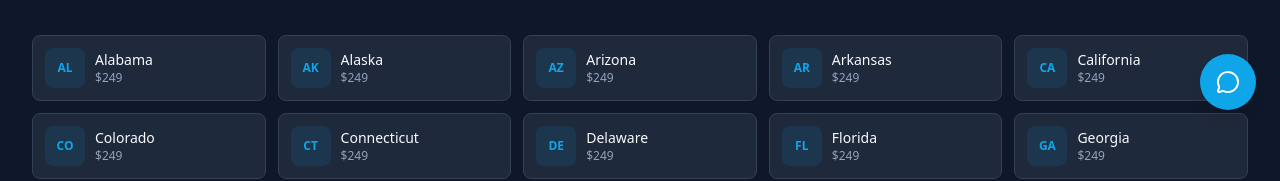
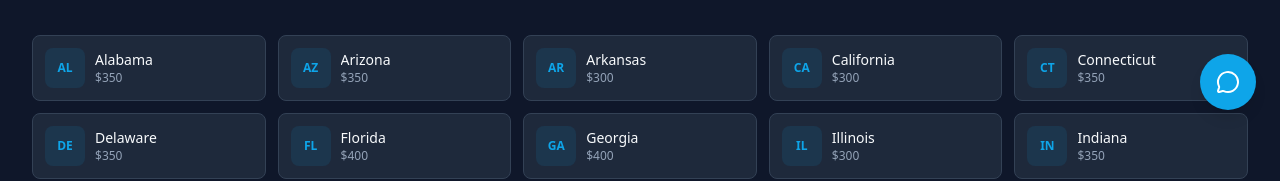
Before and after one commit to FacelessMedia/onlinetintexemption, a Next.js app: page /book in a window 1280 px wide. Shown: the part 666-847 px from the top of the page. Built offline with nearby package versions, Linux system fonts and the light colour scheme.

Commit message:
Add 3-tier pricing (green/yellow/red map), legend, conditional CTAs for non-offered states, dynamic state-specific pricing, NJ/VT exemption fix

```diff
--- a/src/app/[stateSlug]/page.tsx
+++ b/src/app/[stateSlug]/page.tsx
@@ -37,7 +37,9 @@ export async function generateMetadata({ params }: PageProps): Promise<Metadata>
   const canonical = `https://www.onlinetintexemption.com/${state.slug}-window-tint-medical-exemption`;
   return {
     title: `${state.name} Window Tint Medical Exemption Guide 2026`,
-    description: `Get your ${state.name} medical window tint exemption online. ${state.heroDescription} Fast approval, $249 flat rate.`,
+    description: state.offered
+      ? `Get your ${state.name} medical window tint exemption online. ${state.heroDescription} Fast approval, $${state.price} flat rate.`
+      : `${state.name} window tint laws and medical exemption info. ${state.heroDescription}`,
     keywords: [
       `${state.name} window tint exemption`,
       `${state.name} medical tint exemption`,
@@ -96,13 +98,15 @@ export default async function StatePage({ params }: PageProps) {
         url: "https://www.onlinetintexemption.com",
         telephone: "+1-734-338-8453",
       },
+      ...(state.offered ? {
         offers: {
           "@type": "Offer",
-        price: "249",
+          price: String(state.price),
           priceCurrency: "USD",
           availability: "https://schema.org/InStock",
           url: `https://www.onlinetintexemption.com/book/${state.slug}`,
         },
+      } : {}),
     },
   };
 
@@ -145,15 +149,25 @@ export default async function StatePage({ params }: PageProps) {
             <p className="mt-4 text-lg text-muted-foreground">
               {state.heroDescription}
             </p>
+            {state.offered ? (
               <div className="mt-6">
                 <Link
                   href={`/book/${state.slug}`}
                   className="inline-flex items-center justify-center rounded-lg bg-primary px-6 py-3 text-base font-semibold text-primary-foreground hover:bg-primary/90 transition-colors"
                 >
-                Get Your {state.abbreviation} Exemption
+                  Get Your {state.abbreviation} Exemption — ${state.price}
                   <ChevronRight className="ml-2 h-5 w-5" />
                 </Link>
               </div>
+            ) : (
+              <div className="mt-6 rounded-lg border border-yellow-500/30 bg-yellow-500/10 p-4">
+                <p className="text-sm text-foreground font-semibold">
+                  {state.allowsMedicalExemption
+                    ? `OnlineTintExemption does not currently offer services in ${state.name}. Contact your local DMV or physician for medical exemption options.`
+                    : `${state.name} does not allow medical window tint exemptions.`}
+                </p>
+              </div>
+            )}
           </div>
         </div>
       </section>
@@ -344,6 +358,7 @@ export default async function StatePage({ params }: PageProps) {
             )}
 
             {/* Bottom CTA */}
+            {state.offered ? (
               <section className="rounded-xl border border-border bg-card p-8">
                 <h2 className="text-2xl font-bold text-card-foreground mb-2">
                   Get Your {state.name} Window Tint Exemption Today
@@ -355,15 +370,37 @@ export default async function StatePage({ params }: PageProps) {
                   href={`/book/${state.slug}`}
                   className="inline-flex items-center justify-center rounded-lg bg-primary px-6 py-3 text-base font-semibold text-primary-foreground hover:bg-primary/90 transition-colors"
                 >
-                Get Started Now
+                  Get Started — ${state.price}
                   <ChevronRight className="ml-2 h-5 w-5" />
                 </Link>
               </section>
+            ) : (
+              <section className="rounded-xl border border-yellow-500/30 bg-yellow-500/5 p-8">
+                <h2 className="text-2xl font-bold text-card-foreground mb-2">
+                  {state.allowsMedicalExemption
+                    ? `${state.name} Medical Tint Exemption — Not Available Through Us`
+                    : `${state.name} Does Not Allow Medical Tint Exemptions`}
+                </h2>
+                <p className="text-muted-foreground mb-4">
+                  {state.allowsMedicalExemption
+                    ? `While ${state.name} does allow medical window tint exemptions, OnlineTintExemption does not currently offer services in this state. We recommend contacting your local DMV or a licensed physician in ${state.name} for assistance.`
+                    : `${state.name} does not have a medical exemption program for window tint. Even with a doctor's note, darker tints beyond the legal limit are not permitted.`}
+                </p>
+                <Link
+                  href="/contact"
+                  className="inline-flex items-center justify-center rounded-lg border border-border bg-card px-6 py-3 text-base font-semibold text-foreground hover:bg-muted transition-colors"
+                >
+                  Contact Us With Questions
+                  <ChevronRight className="ml-2 h-5 w-5" />
+                </Link>
+              </section>
+            )}
           </div>
 
           {/* Sidebar */}
           <aside className="lg:col-span-1">
             <div className="sticky top-28 space-y-6">
+              {state.offered ? (
                 <div className="rounded-xl border border-primary/30 bg-card p-6">
                   <h3 className="text-lg font-bold text-card-foreground mb-4">
                     Get Your {state.name} Exemption
@@ -386,11 +423,29 @@ export default async function StatePage({ params }: PageProps) {
                     href={`/book/${state.slug}`}
                     className="block w-full text-center rounded-lg bg-primary px-4 py-3 text-sm font-semibold text-primary-foreground hover:bg-primary/90 transition-colors"
                   >
-                  Get Started Now
+                    Get Started — ${state.price}
                   </Link>
                   <p className="mt-2 text-center text-xs text-muted-foreground">Takes less than 5 minutes</p>
                   <p className="mt-1 text-center text-xs text-muted-foreground">Secure • Confidential • Licensed</p>
                 </div>
+              ) : (
+                <div className="rounded-xl border border-yellow-500/30 bg-card p-6">
+                  <h3 className="text-lg font-bold text-card-foreground mb-4">
+                    {state.allowsMedicalExemption ? "Exemption Info" : "Tint Law Info"}
+                  </h3>
+                  <p className="text-sm text-muted-foreground mb-4">
+                    {state.allowsMedicalExemption
+                      ? `OnlineTintExemption does not currently service ${state.name}. Contact your local DMV or physician for medical tint exemption options.`
+                      : `${state.name} does not allow medical tint exemptions. Review the tint laws on this page for legal limits.`}
+                  </p>
+                  <Link
+                    href="/contact"
+                    className="block w-full text-center rounded-lg border border-border bg-muted px-4 py-3 text-sm font-semibold text-foreground hover:bg-muted/80 transition-colors"
+                  >
+                    Contact Us
+                  </Link>
+                </div>
+              )}
 
               <div className="rounded-xl border border-border bg-card p-6">
                 <h3 className="font-semibold text-card-foreground mb-2">Need Help?</h3>
--- a/src/components/us-map.tsx
+++ b/src/components/us-map.tsx
@@ -42,8 +42,32 @@ export function USMap() {
 
   const hoveredState = hovered ? stateByAbbr[hovered] : null;
 
+  // Determine map color category for a state
+  function getStateColor(s: typeof allStates[0] | null): string {
+    if (!s) return "var(--primary)";
+    if (!s.allowsMedicalExemption) return "#ef4444"; // red
+    if (!s.offered) return "#eab308"; // yellow
+    return "#22c55e"; // green
+  }
+
   return (
     <div className="relative" onMouseMove={handleMouseMove}>
+      {/* Legend */}
+      <div className="flex flex-wrap items-center justify-center gap-x-6 gap-y-2 mb-4 text-sm">
+        <div className="flex items-center gap-2">
+          <span className="inline-block h-3 w-3 rounded-sm bg-green-500" />
+          <span className="text-muted-foreground">Available Through OnlineTintExemption</span>
+        </div>
+        <div className="flex items-center gap-2">
+          <span className="inline-block h-3 w-3 rounded-sm bg-yellow-500" />
+          <span className="text-muted-foreground">Exemption Allowed — Not Offered by Us</span>
+        </div>
+        <div className="flex items-center gap-2">
+          <span className="inline-block h-3 w-3 rounded-sm bg-red-500" />
+          <span className="text-muted-foreground">No Medical Exemption</span>
+        </div>
+      </div>
+
       <ComposableMap
         projection="geoAlbersUsa"
         projectionConfig={{ scale: 1000 }}
@@ -59,8 +83,7 @@ export function USMap() {
               const state = abbr ? stateByAbbr[abbr] : null;
               const isHovered = hovered === abbr;
 
-              const allowsExemption = state ? state.allowsMedicalExemption : true;
-              const baseColor = allowsExemption ? "var(--primary)" : "#ef4444";
+              const baseColor = getStateColor(state);
 
               return (
                 <Geography
@@ -117,7 +140,9 @@ export function USMap() {
           <div className="bg-card border border-border rounded-xl shadow-2xl p-4 w-72 backdrop-blur-sm">
             <div className="flex items-center gap-3 mb-3">
               <span className={`flex h-10 w-10 items-center justify-center rounded-lg font-bold text-base text-white ${
-                hoveredState.allowsMedicalExemption ? "bg-primary" : "bg-red-500"
+                !hoveredState.allowsMedicalExemption ? "bg-red-500"
+                  : hoveredState.offered ? "bg-green-500"
+                  : "bg-yellow-500"
               }`}>
                 {hovered}
               </span>
@@ -126,14 +151,20 @@ export function USMap() {
                   {hoveredState.name}
                 </div>
                 <div className={`text-xs font-semibold flex items-center gap-1.5 mt-0.5 ${
-                  hoveredState.allowsMedicalExemption ? "text-emerald-400" : "text-red-400"
+                  !hoveredState.allowsMedicalExemption ? "text-red-400"
+                    : hoveredState.offered ? "text-emerald-400"
+                    : "text-yellow-400"
                 }`}>
                   <span className={`inline-block h-2 w-2 rounded-full ${
-                    hoveredState.allowsMedicalExemption ? "bg-emerald-400" : "bg-red-400"
+                    !hoveredState.allowsMedicalExemption ? "bg-red-400"
+                      : hoveredState.offered ? "bg-emerald-400"
+                      : "bg-yellow-400"
                   }`} />
-                  {hoveredState.allowsMedicalExemption
+                  {!hoveredState.allowsMedicalExemption
+                    ? "No Medical Exemption"
+                    : hoveredState.offered
                     ? "Medical Exemption Available"
-                    : "No Medical Exemption"}
+                    : "Exemption Allowed — Not Our Service"}
                 </div>
               </div>
             </div>
@@ -150,7 +181,7 @@ export function USMap() {
                   {hoveredState.ticketFine}
                 </span>
               </div>
-              {hoveredState.allowsMedicalExemption && (
+              {hoveredState.allowsMedicalExemption && hoveredState.offered && (
                 <div className="flex justify-between items-center">
                   <span className="text-muted-foreground">Duration</span>
                   <span className="text-card-foreground font-semibold">
@@ -159,12 +190,15 @@ export function USMap() {
                 </div>
               )}
             </div>
-            <div className={`mt-3 pt-2 border-t border-border text-xs font-semibold flex items-center gap-1 ${
-              hoveredState.allowsMedicalExemption ? "text-primary" : "text-red-400"
+            {/* OnlineTintExemption service status */}
+            <div className={`mt-3 pt-2 border-t border-border text-xs font-semibold ${
+              hoveredState.offered ? "text-emerald-400" : "text-muted-foreground"
             }`}>
-              {hoveredState.allowsMedicalExemption
-                ? "Click to view full details →"
-                : "Click for tint law details →"}
+              {hoveredState.offered
+                ? `OnlineTintExemption — $${hoveredState.price} • Click for details →`
+                : !hoveredState.allowsMedicalExemption
+                ? "OnlineTintExemption — Not available in this state"
+                : "OnlineTintExemption — Contact your DMV for exemption info"}
             </div>
           </div>
         </div>
--- a/src/data/states.ts
+++ b/src/data/states.ts
@@ -51,8 +51,8 @@ export const states: Record<string, StateData> = {
     slug: "ohio",
     offered: true,
     allowsMedicalExemption: true,
-    price: 249,
-    originalPrice: 349,
+    price: 350,
+    originalPrice: 450,
     heroTitle: "Secure Your Medical Tint Exemption in Ohio Today",
     heroDescription: "If you suffer from light sensitivity, navigating Ohio's roads can be a challenge. Learn how to obtain a medical exemption for your vehicle's window tinting needs.",
     tintLaws: {
@@ -111,8 +111,8 @@ export const states: Record<string, StateData> = {
     slug: "texas",
     offered: true,
     allowsMedicalExemption: true,
-    price: 249,
-    originalPrice: 349,
+    price: 300,
+    originalPrice: 400,
     heroTitle: "Unlock Your Comfort with Texas Window Tint Exemptions",
     heroDescription: "If you suffer from light sensitivity, navigating Texas roads can be a challenge. Learn how to obtain a medical exemption for your vehicle's window tinting needs.",
     tintLaws: {
@@ -171,8 +171,8 @@ export const states: Record<string, StateData> = {
     slug: "california",
     offered: true,
     allowsMedicalExemption: true,
-    price: 249,
-    originalPrice: 349,
+    price: 300,
+    originalPrice: 400,
     heroTitle: "Secure Your Medical Window Tint Exemption in California",
     heroDescription: "If you suffer from light sensitivity, driving in California's sunny climate can be particularly challenging. Learn how to obtain a medical exemption for your vehicle's window tinting needs.",
     tintLaws: {
@@ -230,8 +230,8 @@ export const states: Record<string, StateData> = {
     slug: "florida",
     offered: true,
     allowsMedicalExemption: true,
-    price: 249,
-    originalPrice: 349,
+    price: 400,
+    originalPrice: 500,
     heroTitle: "Get Your Medical Window Tint Exemption in Florida",
     heroDescription: "If you suffer from light sensitivity, Florida's intense sunshine can make driving especially difficult. Learn how to obtain a medical exemption for your vehicle's window tinting needs.",
     tintLaws: {
@@ -317,7 +317,7 @@ const tintData: Record<string, { front: string; back: string; rear: string; wind
   NE: { front: "35% VLT", back: "20% VLT", rear: "20% VLT", windshield: "Non-reflective above AS-1 line", fine: "$100", exemption: true, duration: "Per physician recommendation", dmv: "Keep in vehicle" },
   NV: { front: "35% VLT", back: "Any darkness", rear: "Any darkness", windshield: "Non-reflective above AS-1 line", fine: "$250", exemption: true, duration: "Per physician recommendation", dmv: "Keep in vehicle" },
   NH: { front: "70% VLT", back: "35% VLT", rear: "35% VLT", windshield: "Non-reflective tint not permitted below AS-1 line", fine: "$124", exemption: false, duration: "N/A", dmv: "N/A — no medical exemption" },
-  NJ: { front: "No tint allowed", back: "Any darkness", rear: "Any darkness", windshield: "No tint allowed", fine: "Up to $1,000", exemption: false, duration: "N/A", dmv: "N/A — no medical exemption" },
+  NJ: { front: "No tint allowed", back: "Any darkness", rear: "Any darkness", windshield: "No tint allowed", fine: "Up to $1,000", exemption: true, duration: "Per physician recommendation", dmv: "Register with MVC" },
   NM: { front: "20% VLT", back: "20% VLT", rear: "20% VLT", windshield: "Non-reflective above AS-1 line", fine: "$100", exemption: true, duration: "Per physician recommendation", dmv: "Keep in vehicle" },
   NY: { front: "70% VLT", back: "70% VLT", rear: "Any darkness", windshield: "Non-reflective above top 6 inches", fine: "$150", exemption: true, duration: "Per physician recommendation", dmv: "Carry Form MV-80W" },
   NC: { front: "35% VLT", back: "35% VLT", rear: "35% VLT", windshield: "Non-reflective above AS-1 line", fine: "$200", exemption: true, duration: "Per physician recommendation", dmv: "Keep in vehicle" },
@@ -332,13 +332,65 @@ const tintData: Record<string, { front: string; back: string; rear: string; wind
   TN: { front: "35% VLT", back: "35% VLT", rear: "35% VLT", windshield: "Non-reflective above AS-1 line", fine: "$100", exemption: true, duration: "Per physician recommendation", dmv: "Keep in vehicle" },
   TX: { front: "25% VLT", back: "25% VLT", rear: "Any darkness", windshield: "25% VLT above AS-1 line", fine: "$250", exemption: true, duration: "Per physician recommendation", dmv: "Not required" },
   UT: { front: "43% VLT", back: "Any darkness", rear: "Any darkness", windshield: "Non-reflective above AS-1 line", fine: "$120", exemption: true, duration: "Per physician recommendation", dmv: "Keep in vehicle" },
-  VT: { front: "No tint allowed", back: "Any darkness", rear: "Any darkness", windshield: "No tint allowed", fine: "$162", exemption: false, duration: "N/A", dmv: "N/A — no medical exemption" },
+  VT: { front: "No tint allowed", back: "Any darkness", rear: "Any darkness", windshield: "No tint allowed", fine: "$162", exemption: true, duration: "Per physician recommendation", dmv: "Keep in vehicle" },
   VA: { front: "50% VLT", back: "35% VLT", rear: "35% VLT", windshield: "Non-reflective above AS-1 line", fine: "$110", exemption: true, duration: "Per physician recommendation", dmv: "Keep in vehicle" },
   WA: { front: "24% VLT", back: "24% VLT", rear: "Any darkness", windshield: "Non-reflective above AS-1 line (6 inches)", fine: "$136", exemption: true, duration: "Per physician recommendation", dmv: "Keep in vehicle" },
   WV: { front: "35% VLT", back: "35% VLT", rear: "35% VLT", windshield: "Non-reflective above AS-1 line", fine: "$200", exemption: true, duration: "Per physician recommendation", dmv: "Keep in vehicle" },
   WI: { front: "50% VLT", back: "35% VLT", rear: "35% VLT", windshield: "Non-reflective above AS-1 line", fine: "$175", exemption: true, duration: "Per physician recommendation", dmv: "Keep in vehicle" },
   WY: { front: "28% VLT", back: "28% VLT", rear: "28% VLT", windshield: "Non-reflective above AS-1 line", fine: "$200", exemption: true, duration: "Per physician recommendation", dmv: "Keep in vehicle" },
   DC: { front: "70% VLT", back: "50% VLT", rear: "Any darkness", windshield: "Non-reflective above AS-1 line", fine: "$150", exemption: true, duration: "Per physician recommendation", dmv: "Keep in vehicle" },
+};
+
+// Pricing tiers by state abbreviation
+// Tier 1: High complexity, require state filing — higher price
+// Tier 2: Easy telemedicine, doctor certificate only — $300
+// Tier 3: Avoid / careful marketing — not offered through our service
+// Unlisted states default to Tier 3 (yellow) unless exemption=false (red)
+const stateTiers: Record<string, { tier: 1 | 2 | 3; price: number; originalPrice: number }> = {
+  // Tier 1 Revenue States
+  NY: { tier: 1, price: 450, originalPrice: 550 },
+  AL: { tier: 1, price: 350, originalPrice: 450 },
+  NJ: { tier: 1, price: 400, originalPrice: 500 },
+  AZ: { tier: 1, price: 350, originalPrice: 450 },
+  MD: { tier: 1, price: 350, originalPrice: 450 },
+  SC: { tier: 1, price: 350, originalPrice: 450 },
+  OH: { tier: 1, price: 350, originalPrice: 450 },
+  PA: { tier: 1, price: 400, originalPrice: 500 },
+  OK: { tier: 1, price: 400, originalPrice: 500 },
+  MT: { tier: 1, price: 350, originalPrice: 450 },
+  MS: { tier: 1, price: 400, originalPrice: 500 },
+  LA: { tier: 1, price: 350, originalPrice: 450 },
+  CT: { tier: 1, price: 350, originalPrice: 450 },
+  TN: { tier: 1, price: 350, originalPrice: 450 },
+  GA: { tier: 1, price: 400, originalPrice: 500 },
+  IN: { tier: 1, price: 350, originalPrice: 450 },
+  NV: { tier: 1, price: 350, originalPrice: 450 },
+  VT: { tier: 1, price: 400, originalPrice: 500 },
+  VA: { tier: 1, price: 350, originalPrice: 450 },
+  WY: { tier: 1, price: 350, originalPrice: 450 },
+  FL: { tier: 1, price: 400, originalPrice: 500 },
+  NC: { tier: 1, price: 350, originalPrice: 450 },
+  DE: { tier: 1, price: 350, originalPrice: 450 },
+  // Tier 2 Easy Telemedicine States
+  MI: { tier: 2, price: 300, originalPrice: 400 },
+  TX: { tier: 2, price: 300, originalPrice: 400 },
+  WA: { tier: 2, price: 300, originalPrice: 400 },
+  OR: { tier: 2, price: 300, originalPrice: 400 },
+  MN: { tier: 2, price: 300, originalPrice: 400 },
+  AR: { tier: 2, price: 300, originalPrice: 400 },
+  CA: { tier: 2, price: 300, originalPrice: 400 },
+  NM: { tier: 2, price: 300, originalPrice: 400 },
+  WI: { tier: 2, price: 300, originalPrice: 400 },
+  IL: { tier: 2, price: 300, originalPrice: 400 },
+  WV: { tier: 2, price: 300, originalPrice: 400 },
+  // Tier 3 Avoid / Careful Marketing
+  CO: { tier: 3, price: 0, originalPrice: 0 },
+  HI: { tier: 3, price: 0, originalPrice: 0 },
+  AK: { tier: 3, price: 0, originalPrice: 0 },
+  KS: { tier: 3, price: 0, originalPrice: 0 },
+  KY: { tier: 3, price: 0, originalPrice: 0 },
+  ND: { tier: 3, price: 0, originalPrice: 0 },
+  SD: { tier: 3, price: 0, originalPrice: 0 },
 };
 
 // Generate stub entries for remaining states
@@ -396,12 +448,18 @@ const allStatesBase: { name: string; abbreviation: string; slug: string; offered
 function generateDefaultState(base: typeof allStatesBase[0]): StateData {
   const td = tintData[base.abbreviation];
   const allowsExemption = td ? td.exemption : true;
+  const tier = stateTiers[base.abbreviation];
+  // offered = true only for Tier 1 and Tier 2 states
+  const isOffered = tier ? tier.tier <= 2 : false;
+  const price = tier ? tier.price : 0;
+  const originalPrice = tier ? tier.originalPrice : 0;
 
   return {
     ...base,
+    offered: isOffered,
     allowsMedicalExemption: allowsExemption,
-    price: 249,
-    originalPrice: 349,
+    price,
+    originalPrice,
     heroTitle: allowsExemption
       ? `Get Your Medical Window Tint Exemption in ${base.name}`
       : `${base.name} Window Tint Laws — No Medical Exemption Available`,
@@ -459,7 +517,7 @@ function generateDefaultState(base: typeof allStatesBase[0]): StateData {
     ],
     faq: allowsExemption ? [
       { question: `How do I know if I qualify for a medical window tint exemption in ${base.name}?`, answer: `To qualify in ${base.name}, you need a medical condition that causes light sensitivity — such as lupus, photophobia, migraines, or skin cancer — documented by a licensed physician. Our service connects you with a physician who can evaluate your condition.` },
-      { question: "Is there a fee for the medical exemption process?", answer: "Our consultation fee is $249, which includes the physician evaluation and signed exemption certificate. This is a one-time fee." },
+      { question: "Is there a fee for the medical exemption process?", answer: `Our consultation fee is $${price}, which includes the physician evaluation and signed exemption certificate. This is a one-time fee.` },
       { question: `What are the tint limits in ${base.name}?`, answer: `Without an exemption, front side windows must allow ${td ? td.front : "the state-required amount"}, back side windows require ${td ? td.back : "the state-required amount"}, and the rear window requires ${td ? td.rear : "the state-required amount"}.` },
       { question: "Do I need to carry the exemption at all times?", answer: `Yes. ${td ? `In ${base.name}: ${td.dmv}.` : "Always keep your medical exemption documentation in your vehicle."}` },
       { question: `What is the fine for illegal tint in ${base.name}?`, answer: `Fines for illegal window tint in ${base.name} are typically ${td ? td.fine : "varying amounts"}. A valid medical exemption protects you from these fines.` },
```
Lines whose indentation alone changed are shown as unchanged.
